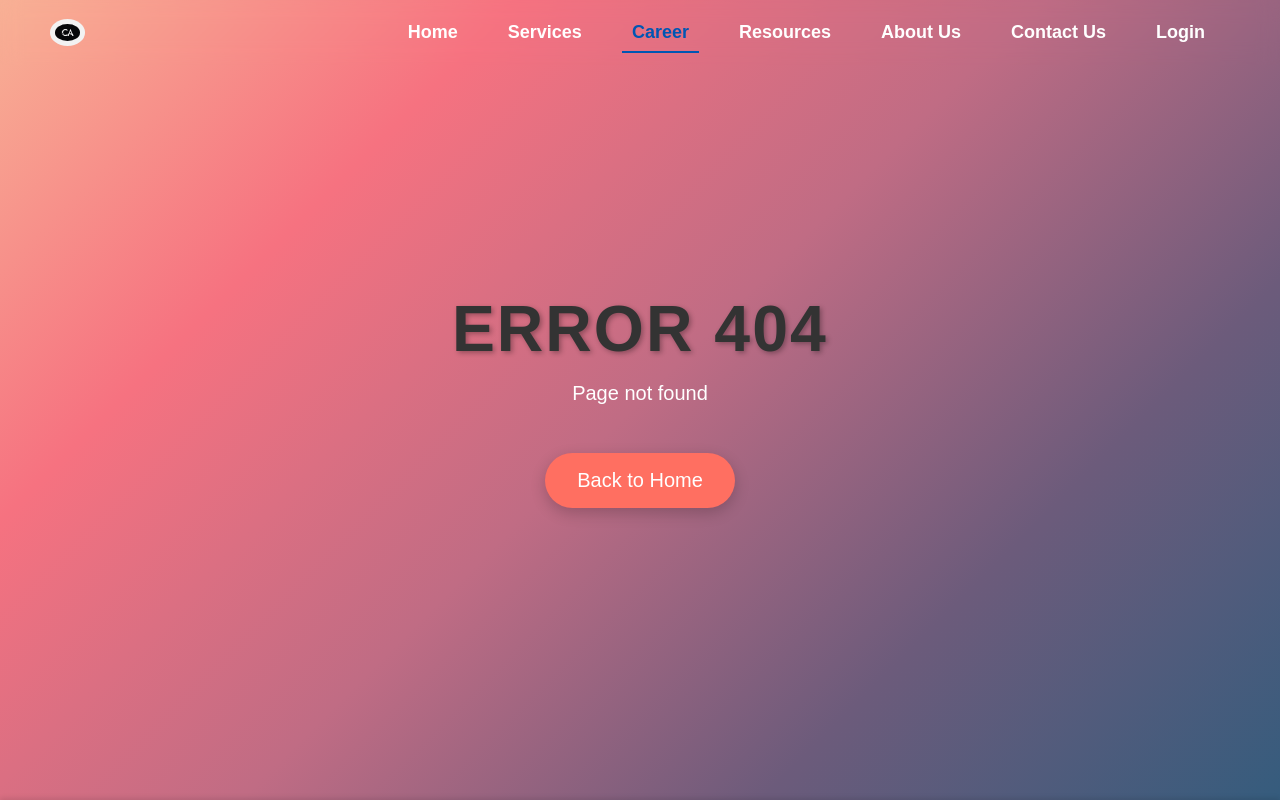
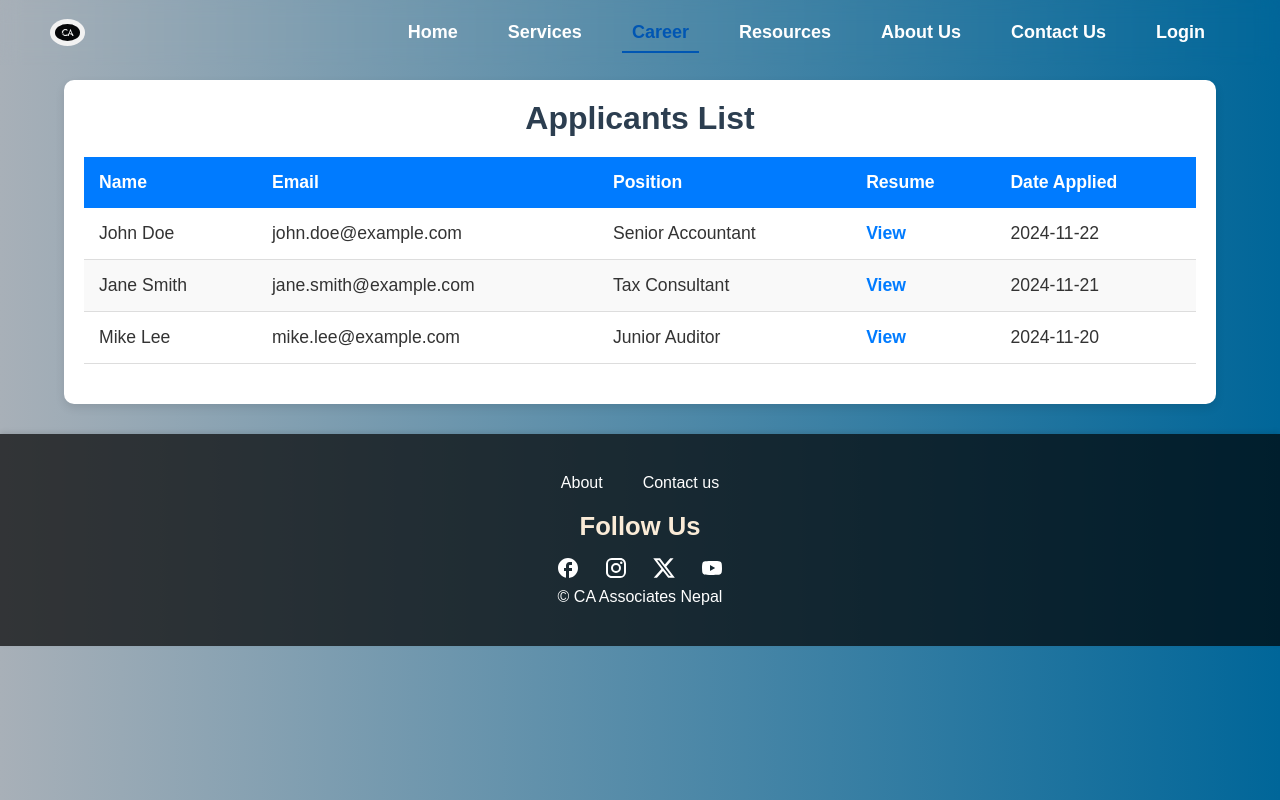
Before and after one commit to Icarus-20s/Flint_CA_form, a React (Vite) app: page /career/applieduser in a window 1280 px wide. Before the commit this address had no page. Shown: the top 800 px of the page. Built offline with nearby package versions, Linux system fonts and the light colour scheme.

Commit message:
Update:Career page to render data conditionally.

```diff
--- a/src/App.jsx
+++ b/src/App.jsx
@@ -15,6 +15,7 @@ import AuthContextProvider from "./Context/AuthContextProvider.jsx";
 import Logout from "./Pages/Logout/Logout.jsx";
 import ProtectedRoutes from "./Context/ProtectedRoutes.jsx";
 import Resources from "./Pages/Resources/Resources.jsx";
+import Appliedusers from "./Pages/Career/Appliedusers/Appliedusers.jsx";
 
 const App = () => {
   return (
@@ -26,7 +27,9 @@ const App = () => {
           <Route path="/about" element={<Aboutus />} />
           <Route path="/contact" element={<Contactus />} />
           <Route path="/services" element={<Services />} />
-          <Route path="/career" element={<Career />} />
+          <Route path="/career" element={<Career />}>
+          <Route path="applieduser" element={<Appliedusers />} />
+          </Route>
           <Route path="/resources" element={< Resources/>}/>
           <Route path="/login" element={<Login />} />
           <Route path="*" element={<NoMatchRoute />} />
--- /dev/null
+++ b/src/Pages/Career/Appliedusers/Appliedusers.css
@@ -0,0 +1,85 @@
+/* AppliedUsers.css */
+.table-container {
+    width: 90%;
+    max-width: 1200px;
+    margin: 30px auto;
+    padding: 20px;
+    background-color: #fff;
+    border-radius: 10px;
+    box-shadow: 0 4px 10px rgba(0, 0, 0, 0.1);
+    margin-top: 80px; /* Adjust based on your navbar height */
+  }
+
+  h2 {
+    text-align: center;
+    font-size: 2rem;
+    color: #2c3e50;
+    margin-bottom: 20px;
+  }
+
+  .applicant-table {
+    width: 100%;
+    border-collapse: collapse;
+    margin-bottom: 20px;
+  }
+
+  .applicant-table thead {
+    background-color: #007bff;
+    color: white;
+  }
+
+  .applicant-table th, .applicant-table td {
+    padding: 15px;
+    text-align: left;
+    font-size: 1.1rem;
+    font-weight: 400;
+  }
+
+  .applicant-table th {
+    font-weight: 600;
+  }
+
+  .applicant-table tbody tr {
+    border-bottom: 1px solid #ddd;
+  }
+
+  .applicant-table tbody tr:nth-child(even) {
+    background-color: #f9f9f9;
+  }
+
+  .applicant-table tbody tr:hover {
+    background-color: #f1f1f1;
+  }
+
+  .resume-link {
+    color: #007bff;
+    font-weight: 600;
+    text-decoration: none;
+  }
+
+  .resume-link:hover {
+    text-decoration: underline;
+  }
+
+  @media (max-width: 768px) {
+    .table-container {
+      padding: 15px;
+    }
+
+    .applicant-table th, .applicant-table td {
+      padding: 10px;
+      font-size: 0.9rem;
+    }
+
+    .applicant-table th {
+      font-size: 1rem;
+    }
+
+    .applicant-table tbody tr {
+      font-size: 0.9rem;
+    }
+
+    .applicant-table {
+      font-size: 0.9rem;
+    }
+  }
--- /dev/null
+++ b/src/Pages/Career/Appliedusers/Appliedusers.jsx
@@ -0,0 +1,41 @@
+import React from "react";
+import "./Appliedusers.css"; // Import the styles
+
+const AppliedUsers = () => {
+  const applicants = [
+    { name: "John Doe", email: "john.doe@example.com", position: "Senior Accountant", resume: "resume1.pdf", date: "2024-11-22" },
+    { name: "Jane Smith", email: "jane.smith@example.com", position: "Tax Consultant", resume: "resume2.pdf", date: "2024-11-21" },
+    { name: "Mike Lee", email: "mike.lee@example.com", position: "Junior Auditor", resume: "resume3.pdf", date: "2024-11-20" },
+    // Add more applicants as needed
+  ];
+
+  return (
+    <div className="table-container">
+      <h2>Applicants List</h2>
+      <table className="applicant-table">
+        <thead>
+          <tr>
+            <th>Name</th>
+            <th>Email</th>
+            <th>Position</th>
+            <th>Resume</th>
+            <th>Date Applied</th>
+          </tr>
+        </thead>
+        <tbody>
+          {applicants.map((applicant, index) => (
+            <tr key={index}>
+              <td>{applicant.name}</td>
+              <td>{applicant.email}</td>
+              <td>{applicant.position}</td>
+              <td><a href={`#${applicant.resume}`} className="resume-link">View</a></td>
+              <td>{applicant.date}</td>
+            </tr>
+          ))}
+        </tbody>
+      </table>
+    </div>
+  );
+};
+
+export default AppliedUsers;
--- a/src/Pages/Career/Career.jsx
+++ b/src/Pages/Career/Career.jsx
@@ -1,7 +1,13 @@
 import React, { useState } from "react";
 import "./Career.css";
+import { useAuth } from "../../Context/AuthContextProvider";
+import { Navigate, Outlet, useNavigate, useLocation } from "react-router-dom";
 
 function Career() {
+  const { isAuthenticated } = useAuth();
+  const navigate = useNavigate();
+  const location = useLocation(); // Get current route location
+
   const [formData, setFormData] = useState({
     name: "",
     email: "",
@@ -18,6 +24,10 @@ function Career() {
     });
   };
 
+  const handleuserapplied = () => {
+    navigate('/career/applieduser');
+  };
+
   const handleFileChange = (e) => {
     setFormData({
       ...formData,
@@ -30,18 +40,26 @@ function Career() {
     console.log(formData); // Handle form submission (e.g., sending data to a backend)
   };
 
+  // Check if the current path is the one for the child component
+  const isChildRoute = location.pathname.includes('/career/applieduser');
+
   return (
     <div className="career-page">
       {/* Hero Section */}
+      {!isChildRoute && (
         <section className="hero">
           <h1>Join Our Team</h1>
           <p>Explore exciting career opportunities at CA Firm!</p>
+          {isAuthenticated && (
+            <button onClick={handleuserapplied}>See applied users</button>
+          )}
         </section>
+      )}
 
       {/* Job Listings */}
+      {!isChildRoute && (
         <section className="job-listings">
           <h2>Current Openings</h2>
-
           <div className="job-cards">
             {/* Job Listing */}
             {["Senior Accountant", "Tax Consultant", "Junior Auditor"].map((title, index) => (
@@ -71,8 +89,10 @@ function Career() {
             ))}
           </div>
         </section>
+      )}
 
       {/* Application Form */}
+      {!isChildRoute && (
         <section className="application-form">
           <h2>Submit Your Application</h2>
           <form onSubmit={handleSubmit}>
@@ -127,12 +147,15 @@ function Career() {
               onChange={handleChange}
               required
             ></textarea>
-
             <button type="submit" className="submit-btn">
               Submit Application
             </button>
           </form>
         </section>
+      )}
+
+      {/* Render the Outlet for Child Components */}
+      <Outlet />
     </div>
   );
 }
--- a/src/Pages/Resources/Resources.jsx
+++ b/src/Pages/Resources/Resources.jsx
@@ -12,7 +12,7 @@ const Resources = () => {
         <h2>Notices</h2>
         <div className="resources-items">
           <div className="resource-item">
-            <a href="/path-to-notice1.pdf" target="_blank" rel="noopener noreferrer">
+            <a href="https://en.ican.org.np/site/show/laws-legislation" target="_blank" rel="noopener noreferrer">
               <h3>Notice 1: Important Guidelines</h3>
             </a>
           </div>
```
Lines whose indentation alone changed are shown as unchanged.
